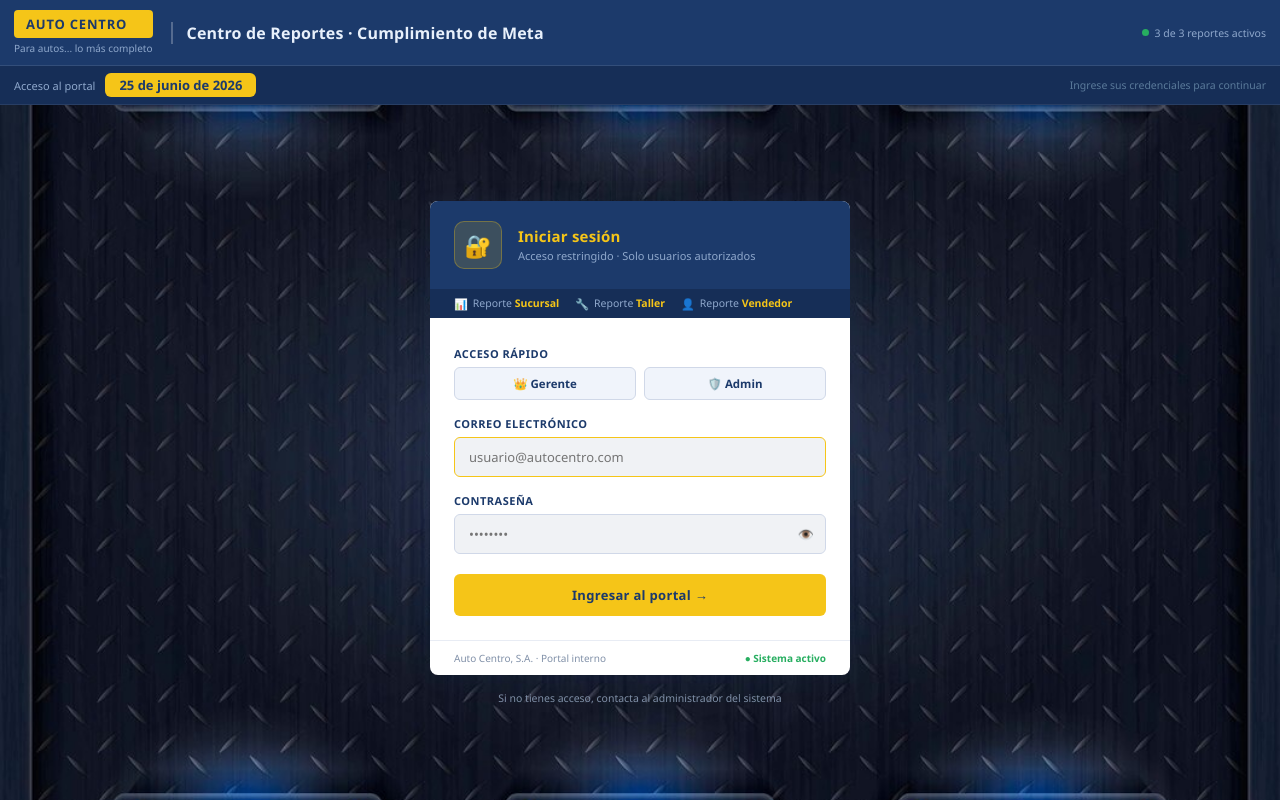
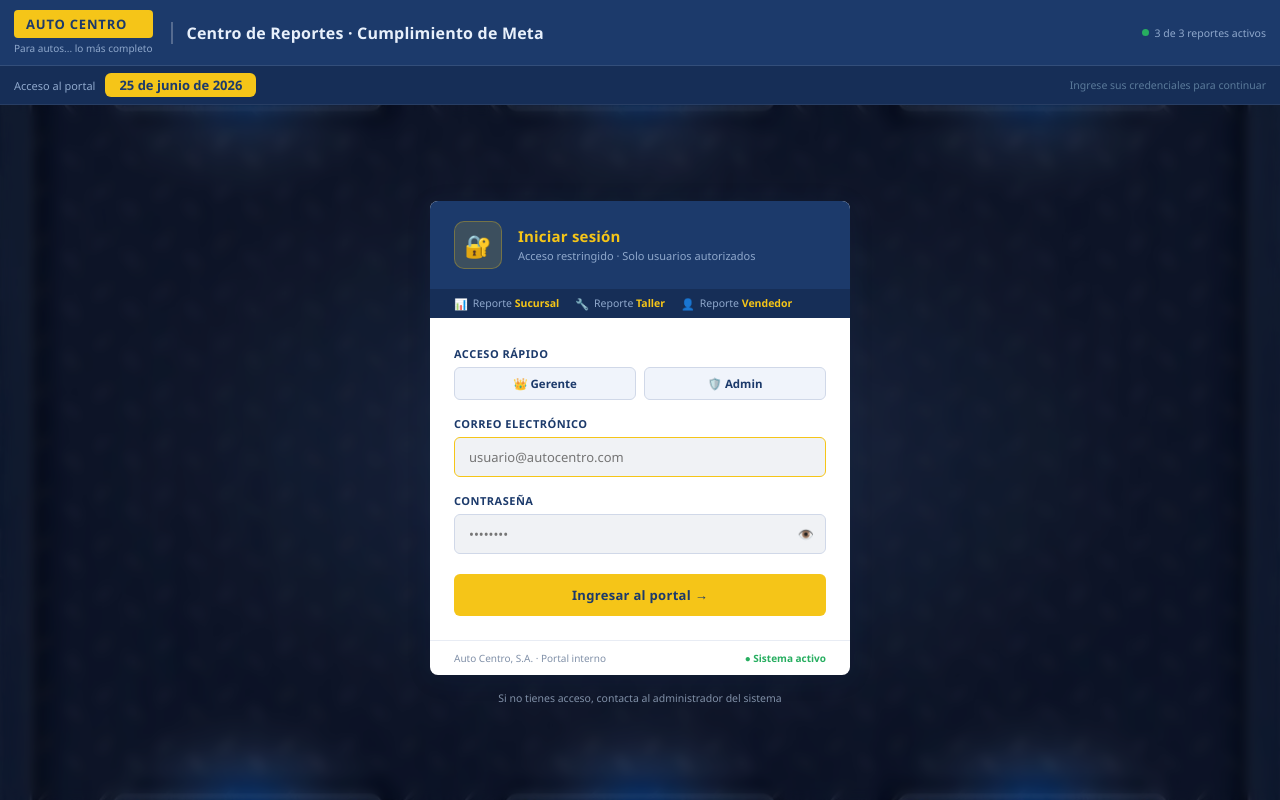
Before and after one commit to marketinganalystac/Cumplimiento-meta-admin, a React (Vite) app: page / in a window 1280 px wide. Built offline with nearby package versions, Linux system fonts and the light colour scheme.

Commit message:
Add files via upload

```diff
--- a/src/LoginView.tsx
+++ b/src/LoginView.tsx
@@ -95,6 +95,7 @@ export default function LoginView({ onLogin }: LoginViewProps) {
       {/* ── Cuerpo ── */}
       <div style={{
         flex: 1,
+        position: 'relative',
         backgroundImage: `url(${BG_IMAGE})`,
         backgroundSize: 'cover',
         backgroundPosition: 'center',
@@ -103,7 +104,14 @@ export default function LoginView({ onLogin }: LoginViewProps) {
         justifyContent: 'center',
         padding: '40px 16px',
       }}>
-        <div style={{ width: '100%', maxWidth: '420px' }}>
+        {/* Capa blur sobre el fondo */}
+        <div style={{
+          position: 'absolute', inset: 0,
+          backdropFilter: 'blur(6px)',
+          WebkitBackdropFilter: 'blur(6px)',
+          background: 'rgba(10, 20, 45, 0.45)',
+        }} />
+        <div style={{ width: '100%', maxWidth: '420px', position: 'relative' }}>
 
           {/* Card */}
           <div style={{
```
